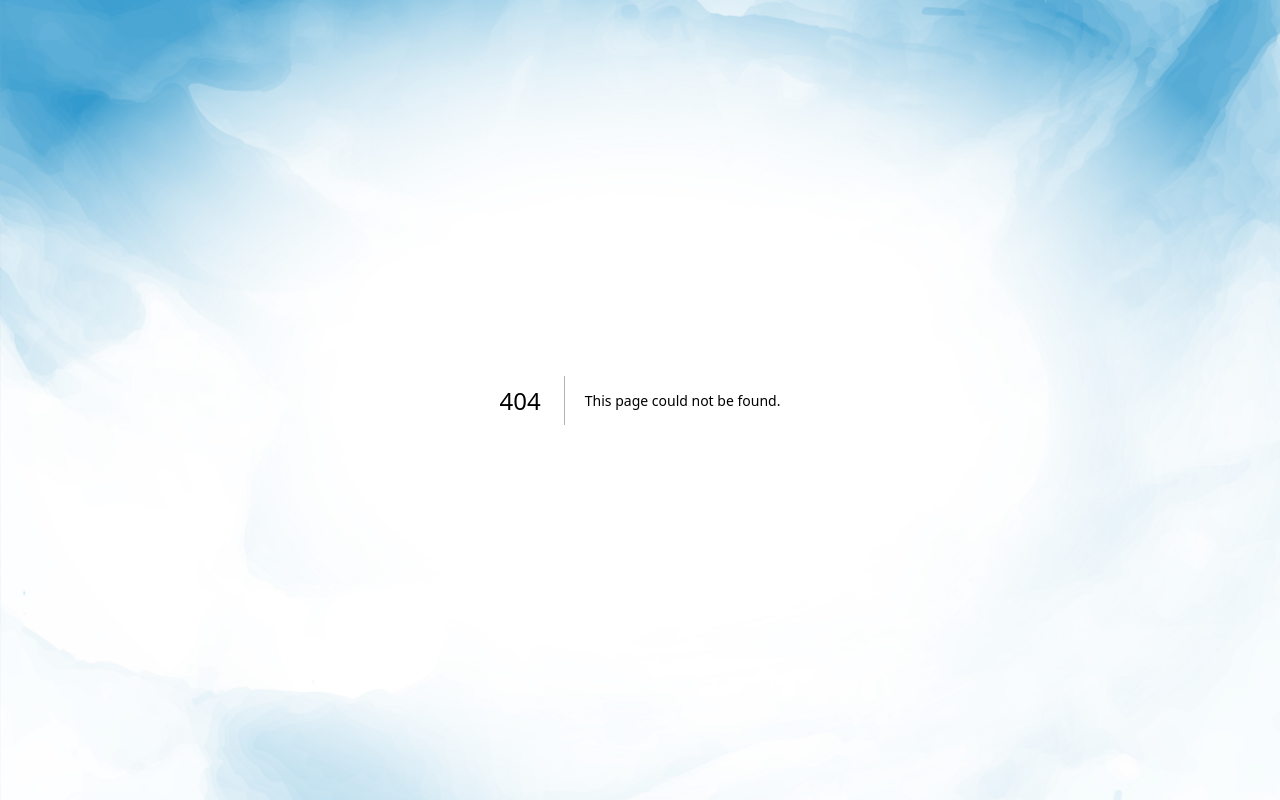
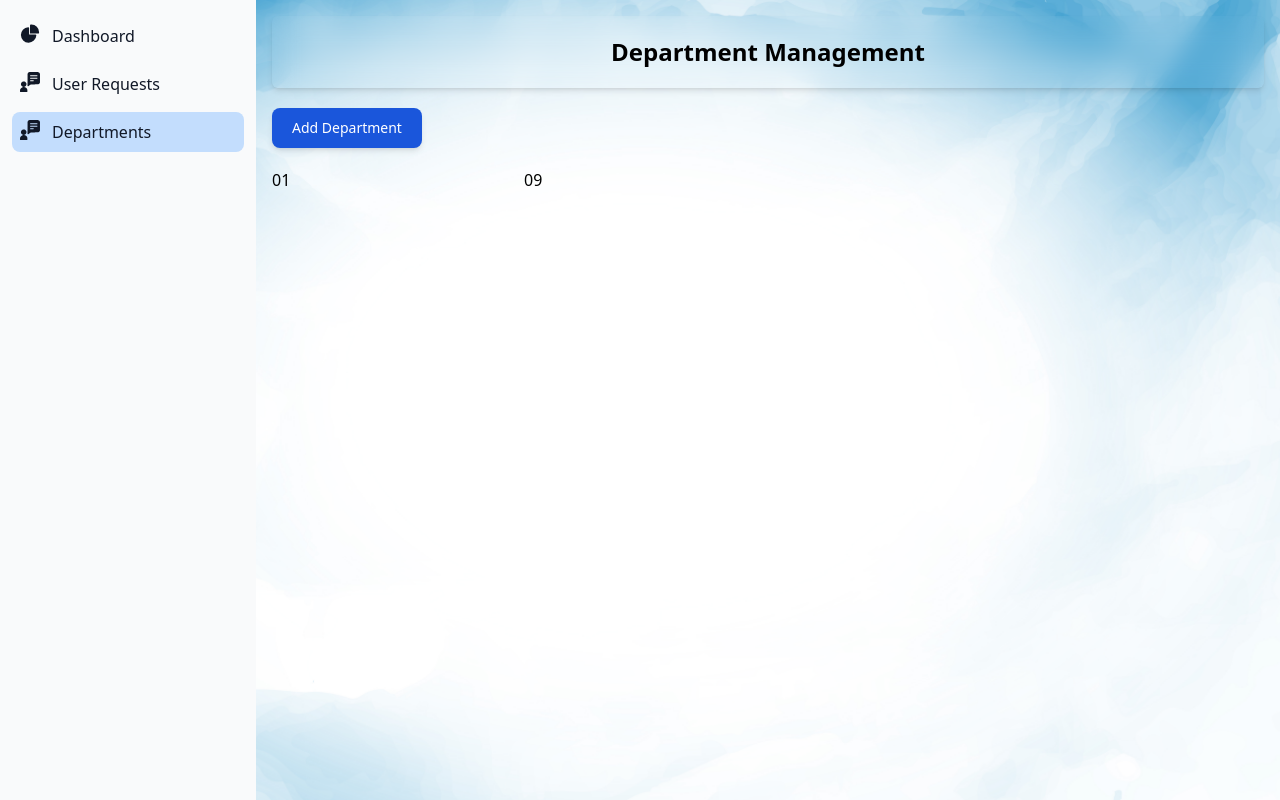
Before and after one commit to Gehan1226/Employee-management-next.-js, a Next.js app: page /admin/departments in a window 1280 px wide. Before the commit this address had no page. Built offline with nearby package versions, Linux system fonts and the light colour scheme.

Commit message:
Add Departments page and update layout to include Departments menu item

```diff
--- /dev/null
+++ b/src/app/admin/departments/page.tsx
@@ -0,0 +1,8 @@
+import AdminDepartmentPage from '@/app/components/pages/AdminDepartmentPage'
+import React from 'react'
+
+export default function Page() {
+  return (
+    <AdminDepartmentPage />
+  )
+}
--- a/src/app/admin/layout.tsx
+++ b/src/app/admin/layout.tsx
@@ -3,16 +3,25 @@ import UserRequestIcon from "../components/icons/UserRequestIcon";
 import SideBar from "../components/SideBar";
 
 const menuItems: MenuItem[] = [
-    { name: "Dashboard", link: "/admin/admin-dashboard", icon: <DashboardIcon /> },
-    { name: "User Requests", link: "/admin/user-requests", icon: <UserRequestIcon /> },
+  {
+    name: "Dashboard",
+    link: "/admin/admin-dashboard",
+    icon: <DashboardIcon />,
+  },
+  {
+    name: "User Requests",
+    link: "/admin/user-requests",
+    icon: <UserRequestIcon />,
+  },
+  {
+    name: "Departments",
+    link: "/admin/departments",
+    icon: <UserRequestIcon />,
+  },
 ];
 
-export default function Layout({ children }: Readonly<{ children: React.ReactNode; }>) {
-
-
-    return (
-        <SideBar menuItems={menuItems}>
-            {children}
-        </SideBar>
-    )
+export default function Layout({
+  children,
+}: Readonly<{ children: React.ReactNode }>) {
+  return <SideBar menuItems={menuItems}>{children}</SideBar>;
 }
--- /dev/null
+++ b/src/app/components/pages/AdminDepartmentPage.tsx
@@ -0,0 +1,27 @@
+import React from "react";
+
+export default function AdminDepartmentPage() {
+  return (
+    <>
+      <div className="bg-blue-400 rounded-md bg-clip-padding backdrop-filter backdrop-blur-md bg-opacity-0 shadow-md">
+        <p className="text-center p-5 font-semibold text-2xl mb-5">
+          Department Management
+        </p>
+      </div>
+
+      <div className="flex gap-4">
+        <button
+          type="button"
+          className="text-white bg-blue-700 hover:bg-blue-800 font-medium rounded-lg text-sm px-5 py-2.5 shadow-md"
+        >
+          Add Department
+        </button>
+      </div>
+
+      <div className="grid grid-cols-4 gap-4 mt-5">
+        <div>01</div>
+        <div>09</div>
+      </div>
+    </>
+  );
+}
```
